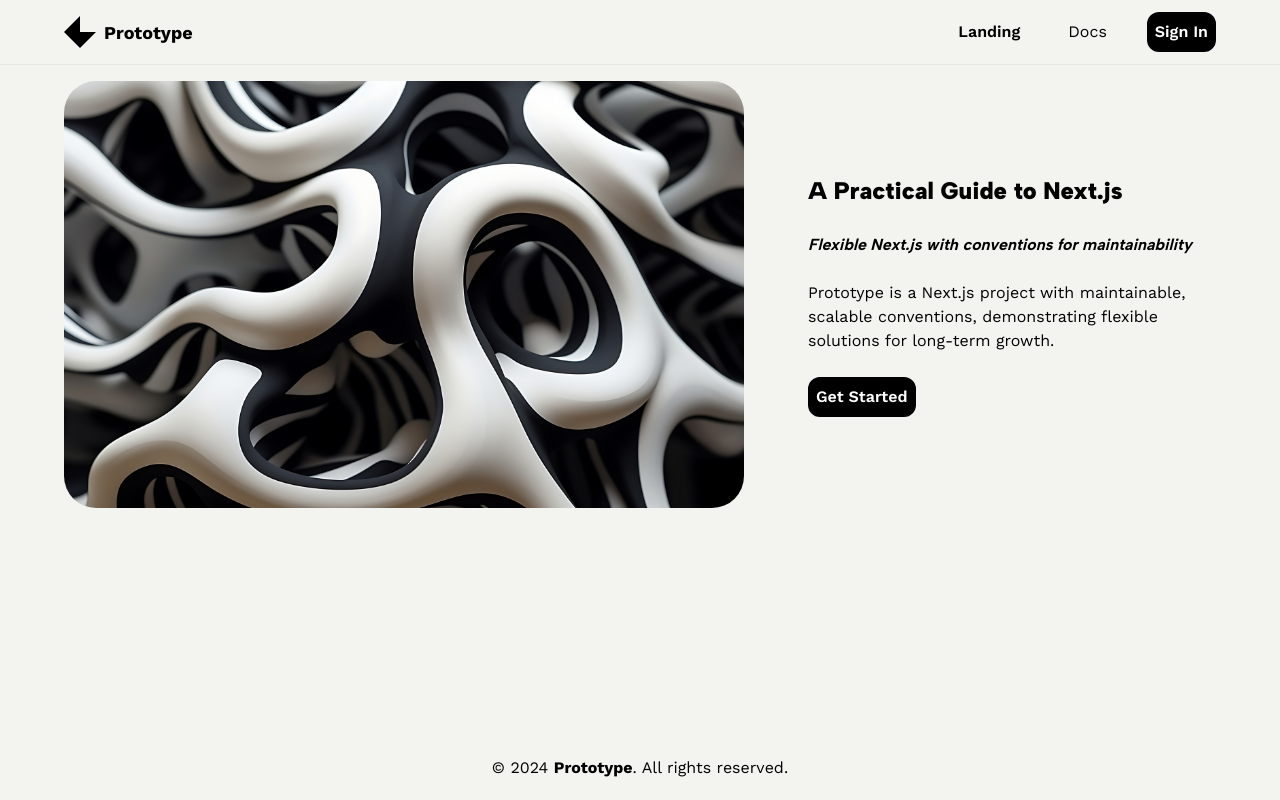
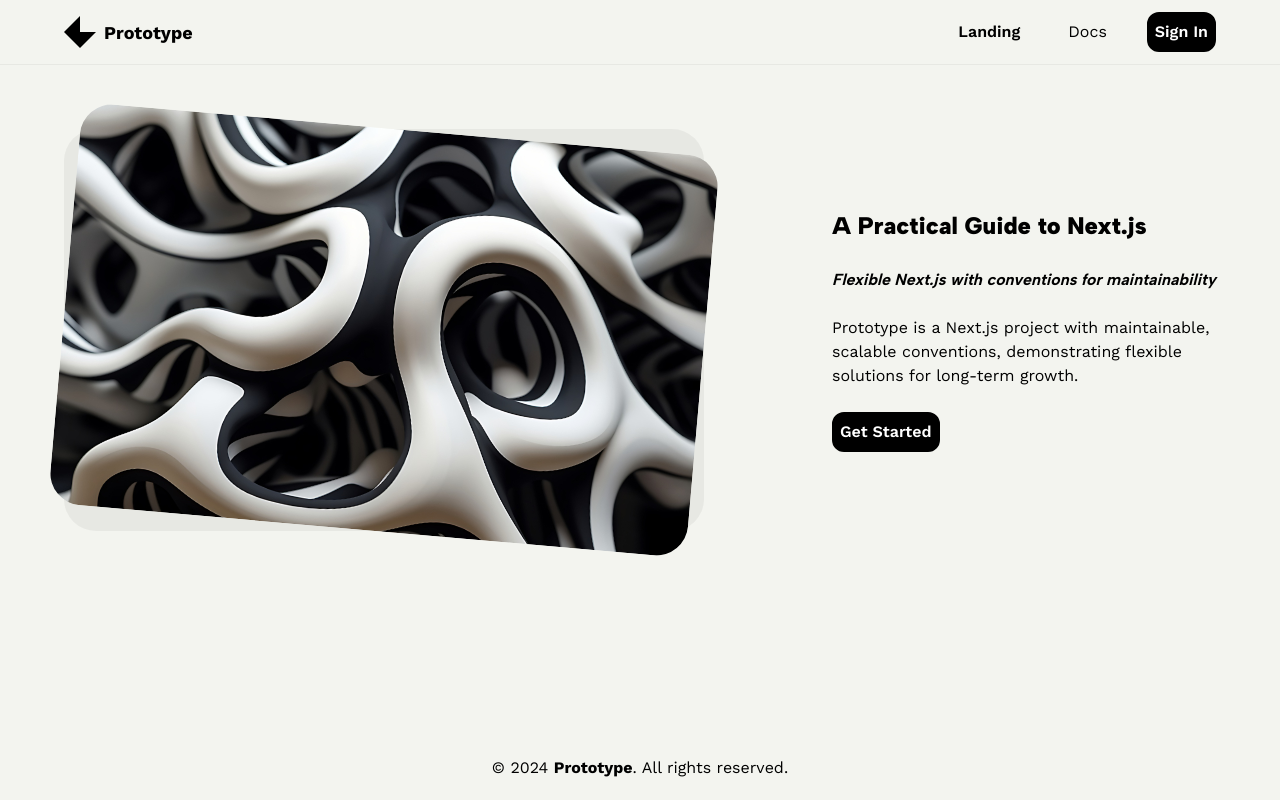
Before and after one commit to githaka24/prototype, a Next.js app: page / in a window 1280 px wide. Built offline with nearby package versions, Linux system fonts and the light colour scheme.

Commit message:
style(views): updated Hero styles

```diff
--- a/src/styles/components/layout/header/Header.module.css
+++ b/src/styles/components/layout/header/Header.module.css
@@ -10,6 +10,7 @@
     position: sticky;
     top: 0px;
     background-color: var(--carrara-white);
+    z-index: 999;
 }
 
 @media (min-width: 0px) and (max-width: 384px) {
--- a/src/styles/components/layout/view/View.module.css
+++ b/src/styles/components/layout/view/View.module.css
@@ -1,4 +1,4 @@
 .View {
-    margin-top: 16px;
-    margin-bottom: 16px;
+    margin-top: 64px;
+    margin-bottom: 64px;
 }
--- a/src/styles/components/views/landing/hero/Hero.module.css
+++ b/src/styles/components/views/landing/hero/Hero.module.css
@@ -4,21 +4,26 @@
     grid-template-columns: 5fr 3fr;
     grid-template-rows: 1fr;
     width: 100%;
-    gap: 64px;
+    gap: 128px;
+    align-items: center;
 }
 
 .HeroImage {
     display: flex;
     flex-direction: row;
     align-items: center;
-    justify-content: flex-start;
+    justify-content: center;
     width: 100%;
+    background-color: var(--black-5);
+    border-radius: 32px;
+    height: fit-content;
 }
 
 .HeroImage img {
     width: 100%;
     border-radius: 32px;
     height: auto;
+    rotate: 5deg;
 }
 
 .HeroText {
@@ -39,7 +44,7 @@
     font-style: italic;
 }
 
-@media (min-width: 0px) and (max-width: 768px) {
+@media (min-width: 0px) and (max-width: 1152px) {
     .Hero {
         display: flex;
         flex-direction: column;
```
Also changed, not shown: src/components/views/landing/features/Features.tsx (added, +12 -0 lines).
